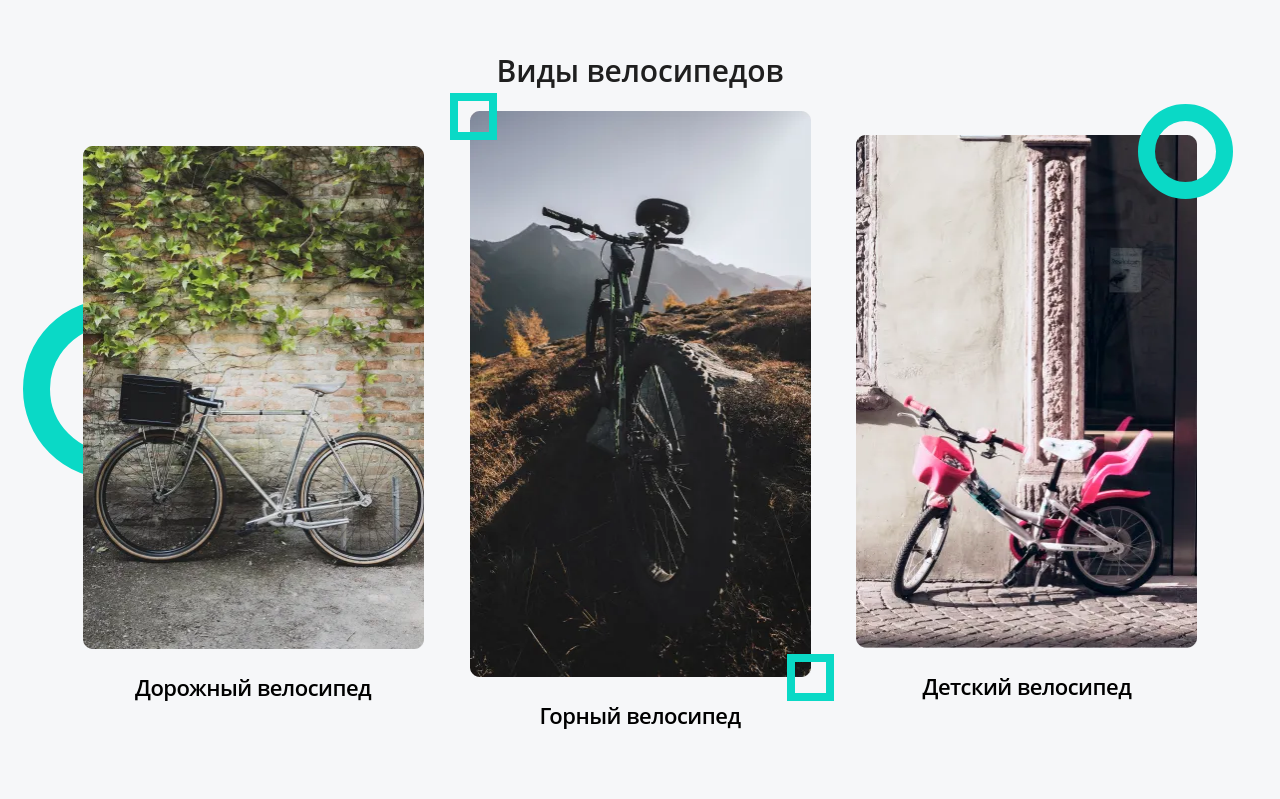
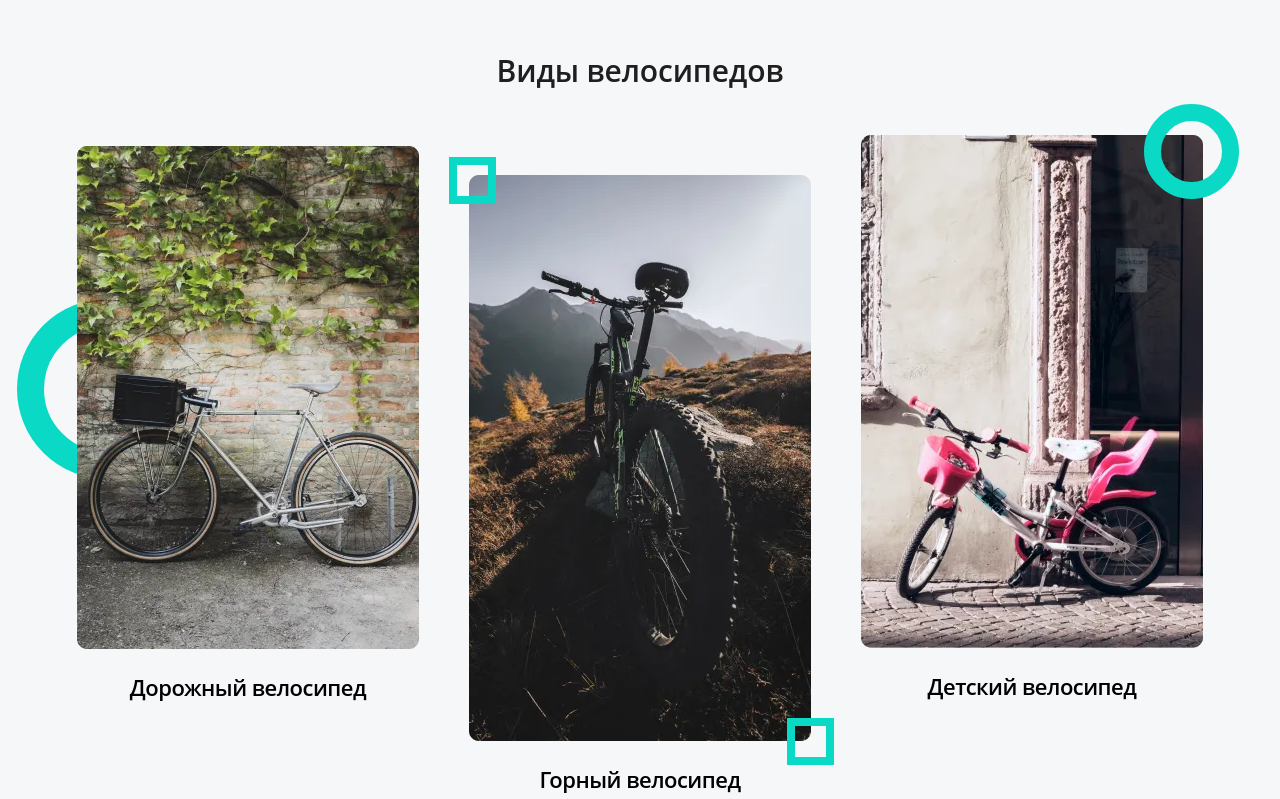
Before and after one commit to Evgeny0420/bicycles, a website: page source/index.html in a window 1280 px wide. Shown: the part 1424-2223 px from the top of the page. Drawn offline with nearby package versions, Linux system fonts and the light colour scheme; files that its build step writes are made by us from their sources; files whose address does not match are found by name.

Commit message:
делает правки

```diff
--- a/source/js/main.js
+++ b/source/js/main.js
@@ -1,13 +1,14 @@
 'use strict';
 
 (function () {
+  if (document.getElementsByClassName('page-body')) {
     var body = document.querySelector('.page-body');
+  }
   var header = document.querySelector('.navigation');
   var navButton = document.querySelector('.navigation__button-menu');
   var menu = document.querySelector('.navigation__list');
   var navLink = document.querySelectorAll('.navigation__item');
 
-  if (header && navButton && menu && navLink && body) {
   header.classList.remove('navigation--nojs');
   menu.classList.remove('navigation__list--nojs');
 
@@ -38,5 +39,4 @@
       closeMenu();
     });
   }
-  }
 })();
--- a/source/sass/blocks/bicycles.scss
+++ b/source/sass/blocks/bicycles.scss
@@ -12,7 +12,7 @@
 }
 
 .bicycles__wrapper {
-  max-width: 1126px;
+  max-width: 1146px;
   display: grid;
   justify-content: stretch;
   margin: 0 auto;
@@ -20,11 +20,12 @@
 
 .bicycles__list {
   margin: 0;
-  padding: 0;
+  padding: 0 10px 0;
+  box-sizing: border-box;
   display: flex;
   flex-wrap: wrap;
   justify-content: space-between;
-  max-width: 1126px;
+  max-width: 1146px;
 }
 
 .bicycles__item {
@@ -94,7 +95,7 @@
   }
 
   img {
-    width: 341px;
+    height: auto;
   }
 
   p {
@@ -108,13 +109,11 @@
   }
 }
 
-@media ($desktop-big-widths) {
-  .bicycles__list {
-    padding: 0 0.4% 0;
-  }
-
+@media ($desktop-big-width) {
   .bicycles__item {
-    margin: 0 0.1% 0;
+    img {
+      width: calc(320px + (342 - 320) * ((100vw - 1024px) / (1146 - 1024)));
+    }
   }
 }
 
--- a/source/sass/variables.scss
+++ b/source/sass/variables.scss
@@ -3,7 +3,7 @@ $mobile-widths-only: "max-width: 767px";
 $tablet-widths-min: "max-width: 768px";
 $tablet-widths-max: "max-width: 1023px";
 $desktop-widths: "min-width: 1024px";
-$desktop-big-widths: "min-width: 1040px";
+$desktop-big-width: "max-width: 1146px";
 $retina: "min-resolution: 2dppx";
 
 // Fonts
```
Also changed, not shown: build/css/style.min.css, 1 other file. Lines whose indentation alone changed are shown as unchanged.
